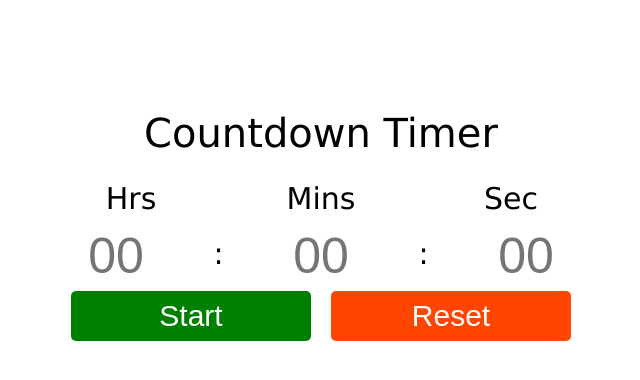
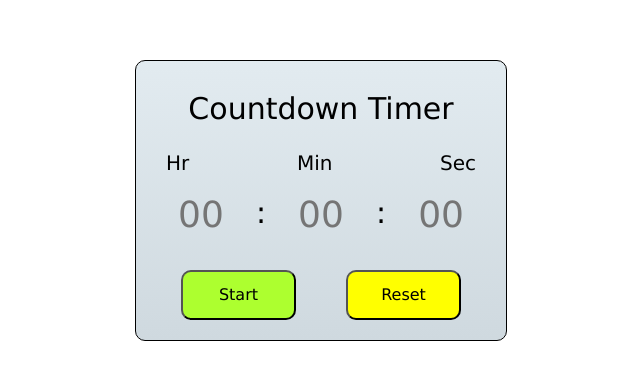
Before and after one commit to RocketMan05-2002/Countdown_timer, a plain HTML site: page index.html in a window 1280 px wide. Shown: the part 200-580 px from the top of the page, without its empty margins (319-959 px from the left). Drawn offline with Linux system fonts and the light colour scheme.

Commit message:
UI fixes

```diff
--- a/index.html
+++ b/index.html
@@ -3,51 +3,48 @@
 <head>
     <meta charset="UTF-8">
     <meta name="viewport" content="width=device-width, initial-scale=1.0">
-    <title>Countdown Timer</title>
-    <link rel="stylesheet" href="src/styles.css" />
+    <title>Countdown timer</title>
+    <link rel="stylesheet" href="./src/styles.css" />
 </head>
 <body>
     <div class="container">
         <span class="container__title">Countdown Timer</span>
         <div class="container__labels">
-            <p class="container__labels--label">Hrs</p>
-            <p class="container__labels--label">Mins</p>
-            <p class="container__labels--label">Sec</p>
+            <span class="container__labels--label">Hr</span>
+            <span class="container__labels--label">Min</span>
+            <span class="container__labels--label">Sec</span>
         </div>
         <div class="container__inputs">
             <input
-            type="number"
-            oninput="this.value = this.value.slice(0,maxLength)"
+            type="text"
+            oninput="this.value=this.value.slice(0,maxLength)"
             maxlength="2"
             placeholder="00"
-            class="container__inputs--time hour"
-            />
-            <p class="container__inputs--colon">:</p>
-
-            <input
-            type="number"
-            oninput="this.value = this.value.slice(0,maxLength)"
-            maxlength="2"
-            placeholder="00"
-            class="container__inputs--time minute"
-            />
+            class="container__inputs--time hour">
 
             <p class="container__inputs--colon">:</p>
 
             <input
-            type="number"
-            oninput="this.value = this.value.slice(0,maxLength)"
+            type="text"
+            oninput="this.value=this.value.slice(0,maxLength)"
             maxlength="2"
             placeholder="00"
-            class="container__inputs--time second"
-            />
+            class="container__inputs--time minute">
+
+            <p class="container__inputs--colon">:</p>
+
+            <input
+            type="text"
+            oninput="this.value=this.value.slice(0,maxLength)"
+            maxlength="2"
+            placeholder="00"
+            class="container__inputs--time second">
 
         </div>
-
-        <div class="container__btns">
-            <button class="btn start">Start</button>
-            <button class="btn stop">Stop</button>
-            <button class="btn reset">Reset</button>
+        <div class="btns">
+            <button class="btns__btn start">Start</button>
+            <button class="btns__btn stop">Stop</button>
+            <button class="btns__btn reset">Reset</button>
         </div>
     </div>
     <script src="src/index.js"></script>
--- a/src/index.js
+++ b/src/index.js
@@ -1,20 +1,20 @@
-// creating an IIFE
-// IIFE helps us to secure our data and secure our private info and variables
+// IIFE immidiately invoking functional expressions
+
 (function(){
     var hour = document.querySelector('.hour');
     var min = document.querySelector('.minute');
     var sec = document.querySelector('.second');
 
-    var startBtn = document.querySelector(".start");
-    var stopBtn = document.querySelector(".stop");
-    var resetBtn = document.querySelector(".reset");
+    var startBtn = document.querySelector('.start');
+    var stopBtn = document.querySelector('.stop');
+    var resetBtn = document.querySelector('.reset');
 
     var countdownTimer = null;
 
     function stopInterval(state){
-        startBtn.innerHTML = state==="pause" ?"Continue":"Start";
-        startBtn.style.display = "initial";
-        stopBtn.style.display = "none";
+        startBtn.innerHTML = state==="pause" ? "Continue": "Start"
+        startBtn.style.display = "initial"
+        stopBtn.style.display = "none"
 
         clearInterval(countdownTimer);
     }
@@ -38,34 +38,33 @@
         }
         if(min.value>60){
             hour.value++;
-            min.value = parseInt(min.value)-60;
+            min.value= parseInt(min.value)-60;
         }
 
-        if(hour.value ==0 && min.value== 0 && sec.value ==0){
+        if(hour.value==0  && min.value ==0 && sec.value ==0){
             hour.value=""
             min.value=""
             sec.value=""
             stopInterval();
-        }else if(sec.value != 0){
+        }else if(sec.value!=0){
             sec.value = `${sec.value<=10?"0":""}${sec.value-1}`;
-        }else if(min.value !=0 && sec.value ==0){
-            sec.value = 59;
+        }else if(min.value!=0 && sec.value==0){
+            sec.value= 59
             min.value = `${min.value<=10?"0":""}${min.value-1}`;
-        }else if(hour.value!=0 && min.value==0){
-            min.value = 60;
-            hour.value = `${hour.value<=10?"0":""}${hour.value-1}`;
+        }else if(hour.value!=0 && min.value ==0){
+            min.value = 60
+            hour.value =`${hour.value<=10?"0":""}${hour.value-1}`;
         }
     }
 
     stopBtn.addEventListener("click",()=>{
-       stopInterval("pause");
+        stopInterval("pause");
     })
 
-    resetBtn.addEventListener("click",()=>{
-        hour.value = ""
-        min.value = ""
-        sec.value = ""
-
+    resetBtn.addEventListener("click", function(){
+        hour.value=""
+        min.value=""
+        sec.value=""
         stopInterval();
     })
 
--- a/src/styles.css
+++ b/src/styles.css
@@ -1,80 +1,74 @@
 *{
-    margin: 0;
+    margin:0;
     padding: 0;
+    font-family: 'Lucida Sans', 'Lucida Sans Regular', 'Lucida Grande', 'Lucida Sans Unicode', Geneva, Verdana, sans-serif;
 }
 body{
     height: 100vh;
     display: flex;
-    flex-direction: column;
     justify-content: center;
     align-items: center;
-    gap: 20px;
-    font-family: 'Lucida Sans', 'Lucida Sans Regular', 'Lucida Grande', 'Lucida Sans Unicode', Geneva, Verdana, sans-serif;
-}
-.container__title{
-    padding: 10px 20px;
-    font-size: 40px;
-    text-align: center;
 }
 .container{
-    height: 200px;
-    width: 500px;
+    padding: 20px;
+    border: 1px solid black;
     display: flex;
     flex-direction: column;
     gap: 10px;
+    border-radius: 10px;
+    background-image: linear-gradient(to top, #cfd9df 0%, #e2ebf0 100%);
+}
+.container__title{
+    font-size: 30px;
+    padding: 10px 20px ;
+    text-align: center;
 }
 .container__labels,
-.container__inputs,
-.container__btns{
+.container__inputs{
     display: flex;
     justify-content: space-between;
 }
-.contaner__btns{
+.btns{
+    display: flex;
+    justify-content: space-around;
     margin-top: 20px;
 }
+
 .container__labels--label{
-    width: 20%;
     text-align: center;
+    padding: 5px 10px;
+    font-size: 20px;
+    font-weight: 500;
+}
+.container__inputs--time{
+    border: none;
+    background: transparent;
+    text-align: center;
+    font-size: 36px;
+    width: 90px;
+    height: 50px;
+    outline: none;
+}
+.container__inputs--colon{
     font-size: 30px;
     padding: 5px 10px;
 }
-.container__inputs--time{
-    border: none;
-    font-size: 50px;
-    width: 90px;
+.btns__btn{
+    width: 35%;
     height: 50px;
-    outline: none;
-    text-align: center;
-}
-/* to remove the arrows inside number inputs check code below  */
-
-input::-webkit-outer-spin-button,
-input::-webkit-inner-spin-button{
-    -webkit-appearance: none;
-    margin: 0;
-}
-
-.container__inputs--colon{
-    font-size: 30px;
-    margin: 0;
-    padding: 5px 10px;
-}
-.btn{
-    width: 48%;
-    height: 50px;
-    font-size: 30px;
-    border: none;
-    border-radius: 5px;
-    cursor: pointer;
-    color: white;
+    padding: 10px 25px;
+    font-size: 16px;
+    font-weight: 500;
+    border-radius: 10px;
 }
 .start{
-    background-color: green;
+    background-color: greenyellow;
 }
 .stop{
     display: none;
-    background-color: orange;
+    background-color: red;
+    color: white;
 }
 .reset{
-    background-color: orangered;
+    background-color: yellow;
 }
```
